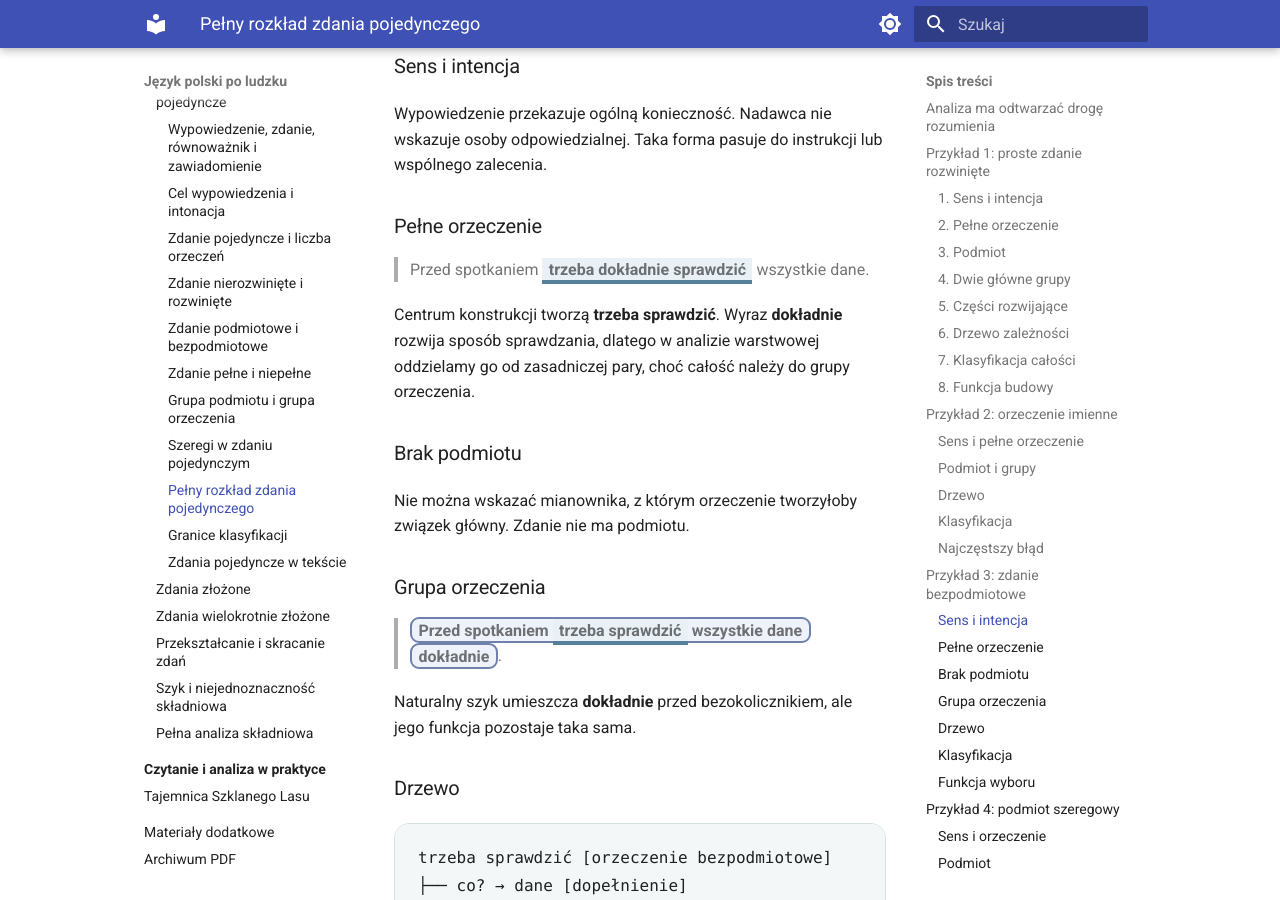
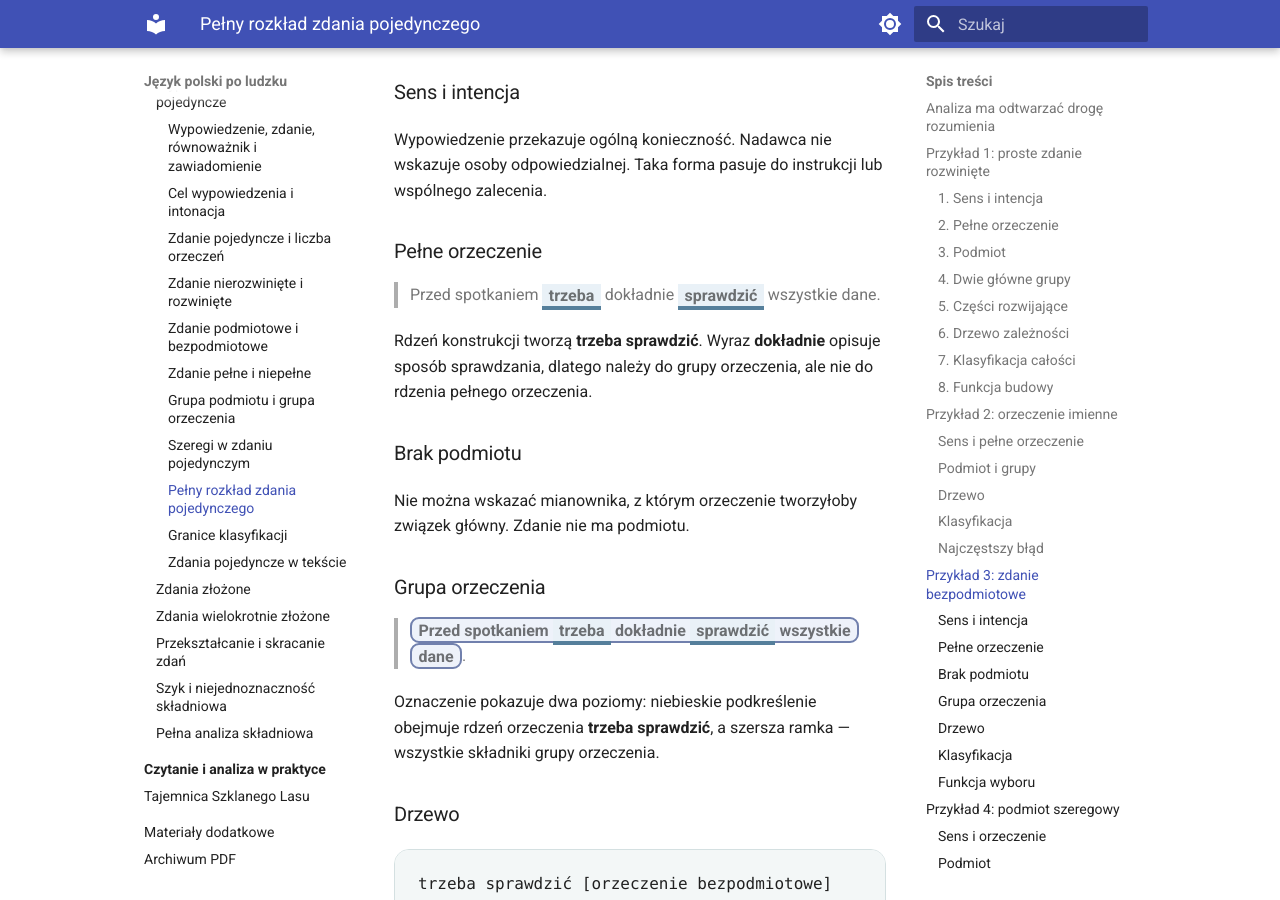
Before and after one commit to dchorazkiewicz/SP_JP, an MkDocs documentation site: the page built from docs/gramatyka/skladnia/wypowiedzenie-i-zdanie-pojedyncze/rozklad-zdania-pojedynczego.md, in a window 1280 px wide and 900 px high, scrolled down 3729 px. Built offline with MkDocs 1.6.1 and Material for MkDocs 9.7.7, drawn with Linux system fonts in a browser that asks for light colours; some of the changed text lies outside the part shown.

Commit message:
Doprecyzuj rdzeń orzeczenia w pełnym rozkładzie

```diff
--- a/docs/gramatyka/skladnia/wypowiedzenie-i-zdanie-pojedyncze/rozklad-zdania-pojedynczego.md
+++ b/docs/gramatyka/skladnia/wypowiedzenie-i-zdanie-pojedyncze/rozklad-zdania-pojedynczego.md
@@ -80,11 +80,11 @@
 
 ### Sens i pełne orzeczenie
 
-Nadawca przypisuje raportowi cechę. Sam wyraz **jest** nie przekazuje tej cechy, dlatego pełne orzeczenie obejmuje również przymiotnik:
+Nadawca przypisuje raportowi cechę. Sam wyraz **jest** nie przekazuje tej cechy, dlatego rdzeń pełnego orzeczenia obejmuje również przymiotnik **czytelny**:
 
-> Nowy raport zespołu <span class="sentence-mark sentence-mark--predicate">jest wyjątkowo czytelny</span>.
+> Nowy raport zespołu <span class="sentence-mark sentence-mark--predicate">jest</span> wyjątkowo <span class="sentence-mark sentence-mark--predicate">czytelny</span>.
 
-Wyraz **wyjątkowo** rozwija orzecznik **czytelny**, więc znajduje się wewnątrz pełnej grupy orzeczenia.
+Wyraz **wyjątkowo** określa stopień cechy **czytelny**. Należy do grupy orzeczenia, ale nie do rdzenia orzeczenia **jest czytelny**.
 
 ### Podmiot i grupy
 
@@ -92,7 +92,7 @@
 
 <div class="sentence-analysis" markdown>
 **Grupa podmiotu:** <span class="sentence-mark sentence-mark--subject-group">nowy raport zespołu</span>
-**Grupa orzeczenia:** <span class="sentence-mark sentence-mark--predicate-group"><span class="sentence-mark sentence-mark--predicate">jest wyjątkowo czytelny</span></span>
+**Grupa orzeczenia:** <span class="sentence-mark sentence-mark--predicate-group"><span class="sentence-mark sentence-mark--predicate">jest</span> wyjątkowo <span class="sentence-mark sentence-mark--predicate">czytelny</span></span>
 </div>
 
 ### Drzewo
@@ -121,9 +121,9 @@
 
 ### Pełne orzeczenie
 
-> Przed spotkaniem <span class="sentence-mark sentence-mark--predicate">trzeba dokładnie sprawdzić</span> wszystkie dane.
+> Przed spotkaniem <span class="sentence-mark sentence-mark--predicate">trzeba</span> dokładnie <span class="sentence-mark sentence-mark--predicate">sprawdzić</span> wszystkie dane.
 
-Centrum konstrukcji tworzą **trzeba sprawdzić**. Wyraz **dokładnie** rozwija sposób sprawdzania, dlatego w analizie warstwowej oddzielamy go od zasadniczej pary, choć całość należy do grupy orzeczenia.
+Rdzeń konstrukcji tworzą **trzeba sprawdzić**. Wyraz **dokładnie** opisuje sposób sprawdzania, dlatego należy do grupy orzeczenia, ale nie do rdzenia pełnego orzeczenia.
 
 ### Brak podmiotu
 
@@ -131,9 +131,9 @@
 
 ### Grupa orzeczenia
 
-> <span class="sentence-mark sentence-mark--predicate-group">Przed spotkaniem <span class="sentence-mark sentence-mark--predicate">trzeba sprawdzić</span> wszystkie dane dokładnie</span>.
+> <span class="sentence-mark sentence-mark--predicate-group">Przed spotkaniem <span class="sentence-mark sentence-mark--predicate">trzeba</span> dokładnie <span class="sentence-mark sentence-mark--predicate">sprawdzić</span> wszystkie dane</span>.
 
-Naturalny szyk umieszcza **dokładnie** przed bezokolicznikiem, ale jego funkcja pozostaje taka sama.
+Oznaczenie pokazuje dwa poziomy: niebieskie podkreślenie obejmuje rdzeń orzeczenia **trzeba sprawdzić**, a szersza ramka — wszystkie składniki grupy orzeczenia.
 
 ### Drzewo
 
```
